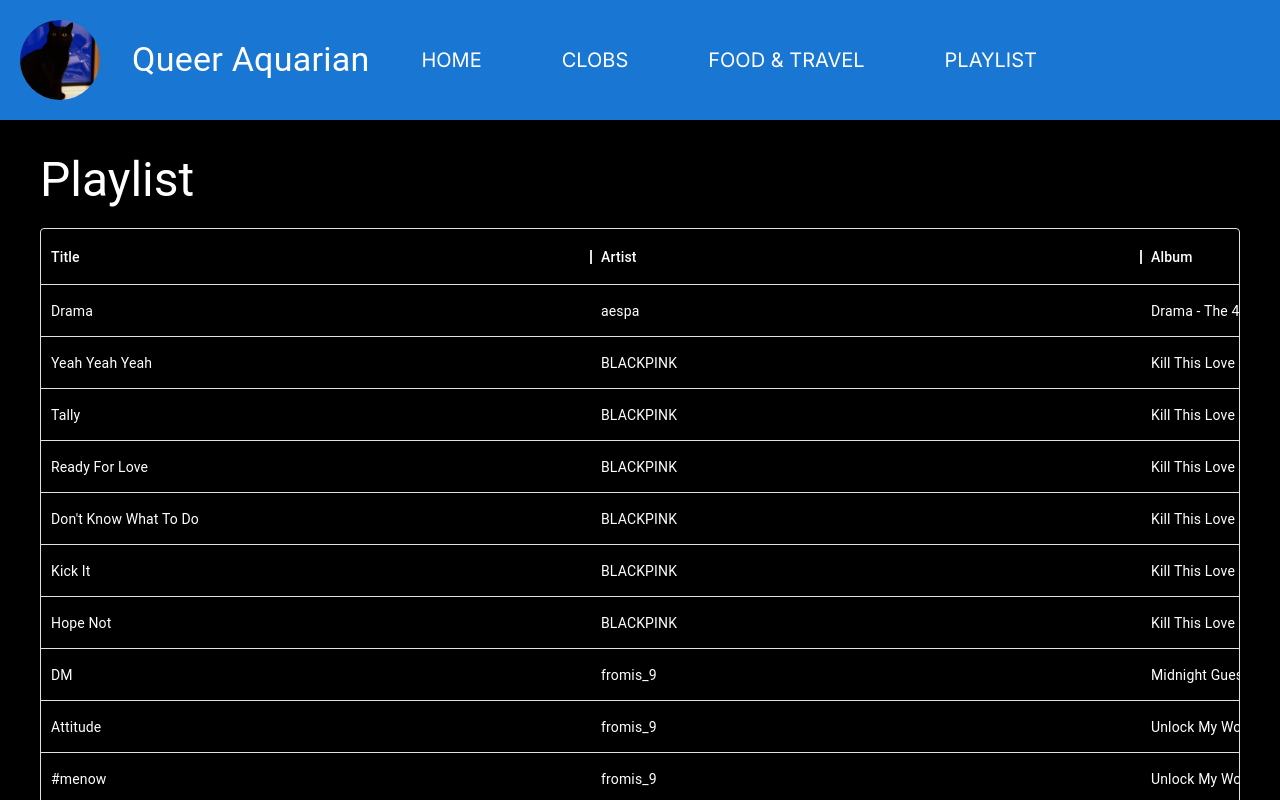
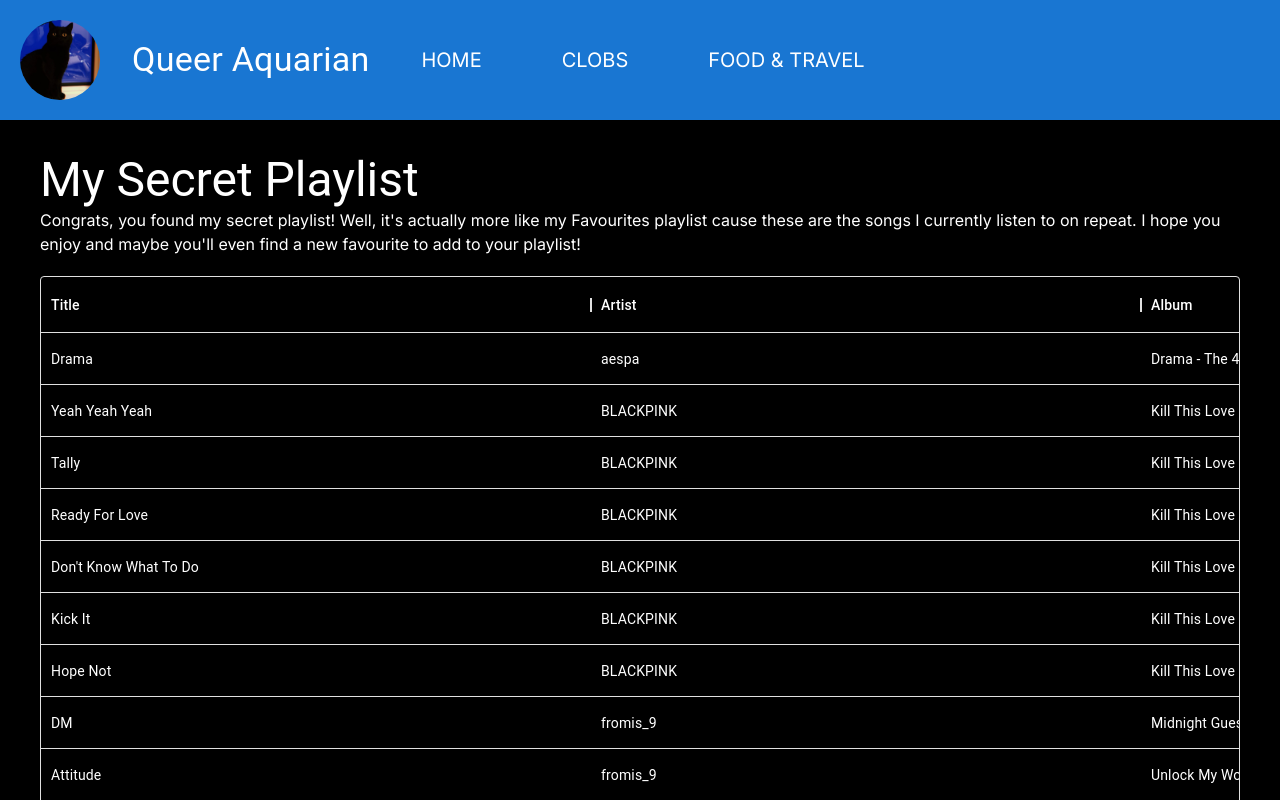
Before and after one commit to zacharylee97/queer-aquarian, a Next.js app: page /playlist in a window 1280 px wide. Shown: the top 800 px of the page. Built offline with nearby package versions, Linux system fonts and the light colour scheme.

Commit message:
Created My Secret Playlist page

```diff
--- a/app/components/header.tsx
+++ b/app/components/header.tsx
@@ -68,13 +68,7 @@
               href="/food-and-travel"
               className="flex items-center m-10 text-xl uppercase"
             >
-              Food & Travel
-            </Link>
-            <Link
-              href="/playlist"
-              className="flex items-center m-10 text-xl uppercase"
-            >
-              playlist
+              food & travel
             </Link>
           </Box>
         </Toolbar>
--- a/app/components/mobile-drawer.tsx
+++ b/app/components/mobile-drawer.tsx
@@ -31,13 +31,7 @@
           href="/food-and-travel"
           className="flex items-center m-10 text-xl uppercase"
         >
-          Food & Travel
-        </Link>
-        <Link
-          href="/playlist"
-          className="flex items-center m-10 text-xl uppercase"
-        >
-          playlist
+          food & travel
         </Link>
       </Box>
     </Drawer>
--- a/app/components/music-player.tsx
+++ b/app/components/music-player.tsx
@@ -1,5 +1,6 @@
 import { Box, Typography } from "@mui/material";
 import SelectedSong from "./selected-song";
+import Link from "next/link";
 
 export default function MusicPlayer() {
   return (
@@ -7,12 +8,11 @@
       <Typography className="flex flex-row" variant="h6">
         <b>
           <u>
-            Now Playing
+            <Link href="/playlist">Now Playing:</Link>
           </u>
-          :
         </b>
         <SelectedSong></SelectedSong>
       </Typography>
     </Box>
-  )
+  );
 }
--- a/app/playlist/page.tsx
+++ b/app/playlist/page.tsx
@@ -2,15 +2,19 @@
 import Header from "../components/header";
 import PlaylistTable from "../components/playlist-table";
 
-export default function FavouritesPlaylist() {
+export default function MySecretPlaylist() {
   return (
     <main className="min-h-screen w-screen">
       <Header></Header>
       <Box className="flex flex-col mt-28">
         <Box className="m-10 mb-3">
-          <Typography variant="h3">
-            Playlist
-          </Typography>
+          <Typography variant="h3">My Secret Playlist</Typography>
+          <p>
+            {`Congrats, you found my secret playlist! Well, it's actually more
+            like my Favourites playlist cause these are the songs I currently listen
+            to on repeat. I hope you enjoy and maybe you'll even find a new
+            favourite to add to your playlist!`}
+          </p>
           <PlaylistTable></PlaylistTable>
         </Box>
       </Box>
```
